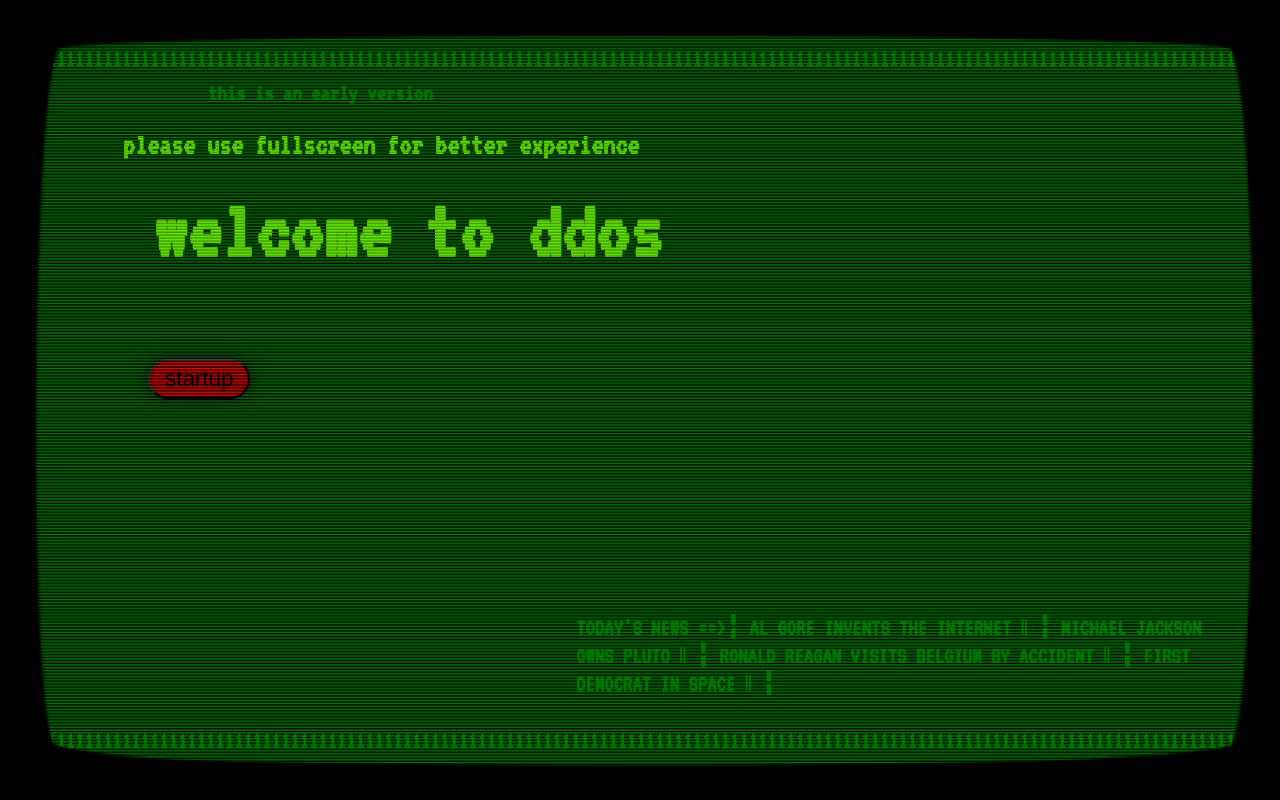
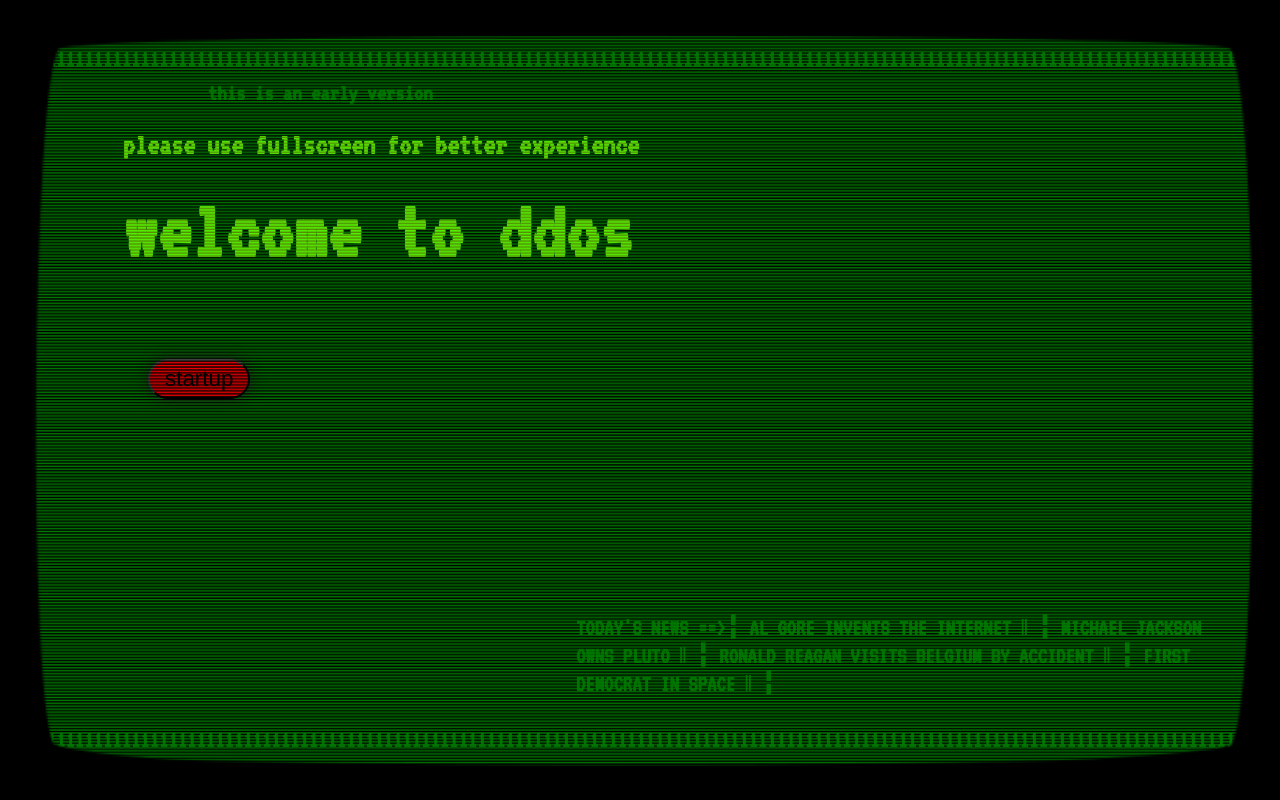
Before and after one commit to webx-downloader/terminal, a plain HTML site: page index.html in a window 1280 px wide. Drawn offline with Linux system fonts and the light colour scheme.

Commit message:
Add files via upload

```diff
--- a/index.html
+++ b/index.html
@@ -97,7 +97,7 @@
     /* a welcome to szöveg testreszabása */
     #welcome{
         position: relative;
-        left: 95px;
+        left: 5.5%;
         mix-blend-mode: difference;
         color: #53ff03;
         font-size: 85px;
@@ -135,7 +135,7 @@
     #dec-bottom{
 
     position: fixed;
-    bottom: 3vh;
+    bottom: 3.1vh;
     color: rgba(0, 255, 0, 0.411);
     font-family: VT323;
     left: 0vh;
```
